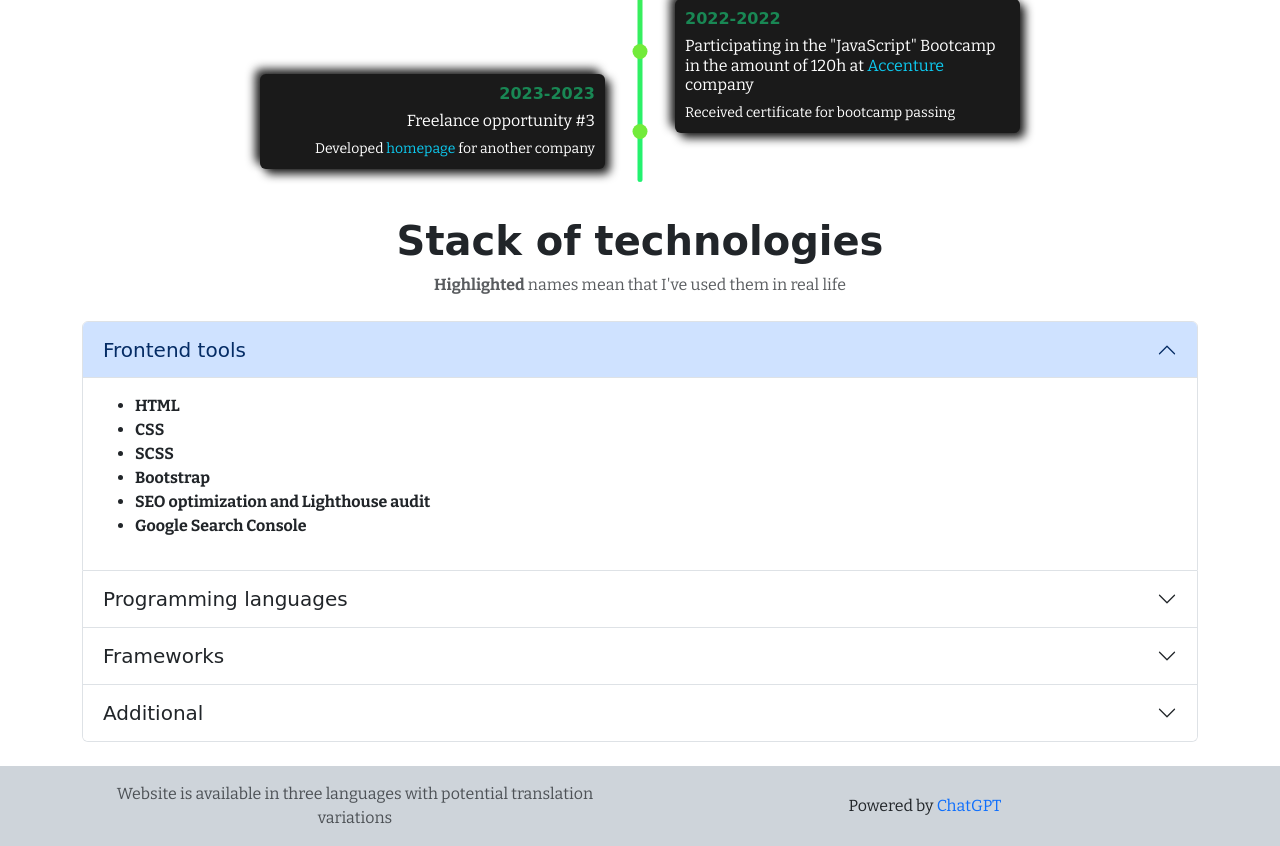
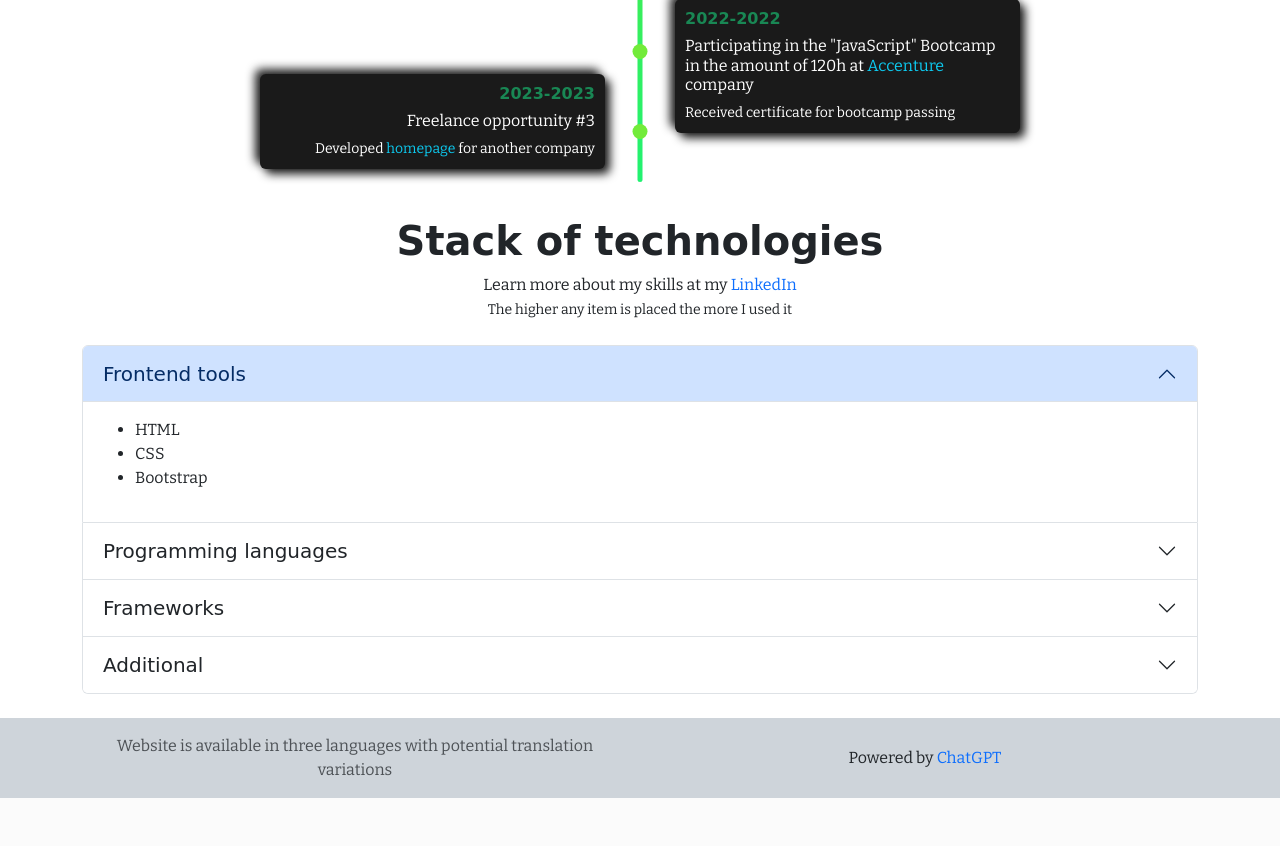
Before and after one commit to LaSTiqq/blog, a Django app: template myblog/templates/myblog/index.html in a window 1280 px wide. Shown: the part 1118-1964 px from the top of the page. After the commit the page ends 1916 px from the top, so only its background shows below. Run offline with Django 3.2, Linux system fonts and the light colour scheme; the template is opened without the code that fills it: most values are stand-ins (such as "Sample title", 1, 10 or a date in 2020); some libraries are stand-ins or nearby versions; some web fonts are replaced.

Commit message:
Reworked skills accordeon

```diff
--- a/myblog/templates/myblog/index.html
+++ b/myblog/templates/myblog/index.html
@@ -131,10 +131,12 @@
 		</div>
 		<h1 class="text-center fw-bold mt-5 mb-1">{% trans 'Stack of technologies' %}</h1>
 		<div class="col-12 mb-4">
-			<figcaption class="text-body-secondary text-center fs-6 mt-1 mb-4">
-				<span class="fw-bold">{% trans 'Highlighted' %}</span>
-				{% trans "names mean that I've used them in real life" %}
-			</figcaption>
+			<p class="text-center fs-6 mt-1 mb-4">
+				{% trans 'Learn more about my skills at my' %} <a href="https://www.linkedin.com/in/laurisstirna/"
+					target="_blank" rel="noopener" class="link-primary focus-ring">LinkedIn
+				</a><br>
+				<small>{% trans 'The higher any item is placed the more I used it' %}</small>
+			</p>
 			<div class="accordion" id="accordion">
 				<div class="accordion-item">
 					<h2 class="accordion-header" id="headingOne">
@@ -147,14 +149,9 @@
 						data-bs-parent="#accordion">
 						<div class="accordion-body">
 							<ul>
-								<li><span class="fw-bold">HTML</span></li>
-								<li><span class="fw-bold">CSS</span></li>
-								<li><span class="fw-bold">SCSS</span></li>
-								<li><span class="fw-bold">Bootstrap</span></li>
-								<li><span class="fw-bold">SEO {% trans 'optimization and' %} Lighthouse
-										{% trans 'audit' %}</span>
-								</li>
-								<li><span class="fw-bold">Google Search Console</span></li>
+								<li>HTML</li>
+								<li>CSS</li>
+								<li>Bootstrap</li>
 							</ul>
 						</div>
 					</div>
@@ -170,10 +167,10 @@
 						data-bs-parent="#accordion">
 						<div class="accordion-body">
 							<ul>
-								<li><span class="fw-bold">Python</span></li>
-								<li><span class="fw-bold">JavaScript</span></li>
+								<li>JavaScript</li>
+								<li>Python</li>
+								<li>C#</li>
 								<li>C++</li>
-								<li>C#</li>
 								<li>Java</li>
 							</ul>
 						</div>
@@ -190,12 +187,11 @@
 						data-bs-parent="#accordion">
 						<div class="accordion-body">
 							<ul>
-								<li><span class="fw-bold">Django</span></li>
-								<li><span class="fw-bold">Node.js</span></li>
-								<li><span class="fw-bold">Express.js</span></li>
-								<li><span class="fw-bold">React.js</span></li>
+								<li>Django</li>
+								<li>React.js</li>
+								<li>Node.js</li>
+								<li>Express.js</li>
 								<li>.NET</li>
-								<li>Entity Framework</li>
 							</ul>
 						</div>
 					</div>
@@ -211,17 +207,15 @@
 						data-bs-parent="#accordion">
 						<div class="accordion-body">
 							<ul>
-								<li><span class="fw-bold">SQLite</span></li>
-								<li><span class="fw-bold">MongoDB</span></li>
-								<li><span class="fw-bold">REST APIs</span></li>
-								<li><span class="fw-bold">Redux/Redux toolkit</span></li>
-								<li><span class="fw-bold">Github</span></li>
-								<li><span class="fw-bold">Bitbucket</span></li>
-								<li><span class="fw-bold">{% trans 'Deploying websites on' %} <a
-											href="https://eu.pythonanywhere.com" target="_blank" rel="noopener"
-											class="link-info focus-ring">PythonAnywhere</a></span>
+								<li>Git</li>
+								<li>SEO {% trans 'optimization' %}</li>
+								<li>Lighthouse {% trans 'audit' %}</li>
+								<li>{% trans 'Responsive design' %}</li>
+								<li>{% trans 'Deploying websites on' %} <a href="https://eu.pythonanywhere.com"
+										target="_blank" rel="noopener"
+										class="link-primary focus-ring">PythonAnywhere</a>
 								</li>
-								<li>MySQL</li>
+								<li>Google Search Console</li>
 							</ul>
 						</div>
 					</div>
```
Also changed, not shown: locale/lv/LC_MESSAGES/django.po, locale/ru/LC_MESSAGES/django.po, 2 other files.
